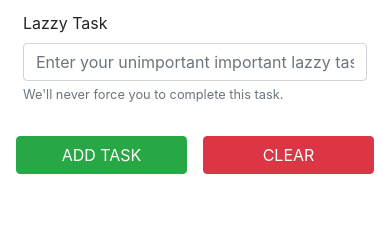
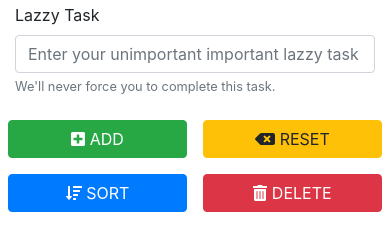
Before and after one commit to mrpkdeveloper/LAZZY-LIST-, a plain HTML site: page index.html in a window 390 px wide. Shown: the part 64-314 px from the top of the page. Drawn offline with nearby package versions, Linux system fonts and the light colour scheme.

Commit message:
more buttons and some responsiveness added

```diff
--- a/index.html
+++ b/index.html
@@ -15,16 +15,18 @@
         integrity="sha384-JZR6Spejh4U02d8jOt6vLEHfe/JQGiRRSQQxSfFWpi1MquVdAyjUar5+76PVCmYl"
         crossorigin="anonymous"></script>
     <link href="https://fonts.googleapis.com/css2?family=Architects+Daughter&display=swap" rel="stylesheet">
+    <script src="https://cdnjs.cloudflare.com/ajax/libs/font-awesome/5.13.0/js/all.min.js"></script>
     <link rel="stylesheet" href="style.css">
     <script defer src="script.js"></script>
 </head>
 
 <body>
     <div class="container">
-
         <h1 align="center" class="heading">LAZZY-LIST</h1>
         <div class="row">
-            <div class="col m-2">
+            <!-- -------input box---------- -->
+            <!-- md for resposiveness -->
+            <div class="col-md-8">
                 <div class="form-group">
                     <label for="inplazzytask">Lazzy Task</label>
                     <input type="text" class="form-control" id="inplazzytask" aria-describedby="lazzytask...."
@@ -33,15 +35,35 @@
                         task.</small>
                 </div>
             </div>
-        </div>
-        <!-- ----buttons----- -->
-        <div class="row px-2">
-            <button type="button" class="btn btn-success col m-2" id="btn_add">ADD TASK</button>
-            <button type="button" class="btn btn-danger col m-2" id="btn_clear">CLEAR</button>
+
+            <!-- ----buttons----- -->
+            <div class="col-md-4">
+                <div class="row">
+                    <button type="button" class="btn btn-success col m-2" id="btn_add">
+                        <i class="fas fa-plus-square"></i> ADD
+                    </button>
+                    <button type="button" class="btn btn-warning col m-2" id="btn_clear">
+                        <i class="fas fa-backspace"></i> RESET
+                    </button>
+                </div>
+
+                <div class="row">
+                    <button type="button" class="btn btn-primary col  m-2" id="btn_add">
+                        <i class="fas fa-sort-amount-down"></i> SORT
+                    </button>
+                    <button type="button" class="btn btn-danger col m-2" id="btn_clear">
+                        <i class="fas fa-trash-alt"></i> DELETE
+                    </button>
+                </div>
+            </div>
         </div>
 
-        <!-- ------list------ -->
-        <ul class="list-group row m-2" id="ultask"></ul>
+    </div>
+
+
+
+    <!-- ------list------ -->
+    <ul class="list-group row m-2" id="ultask"></ul>
     </div>
 </body>
 
```
